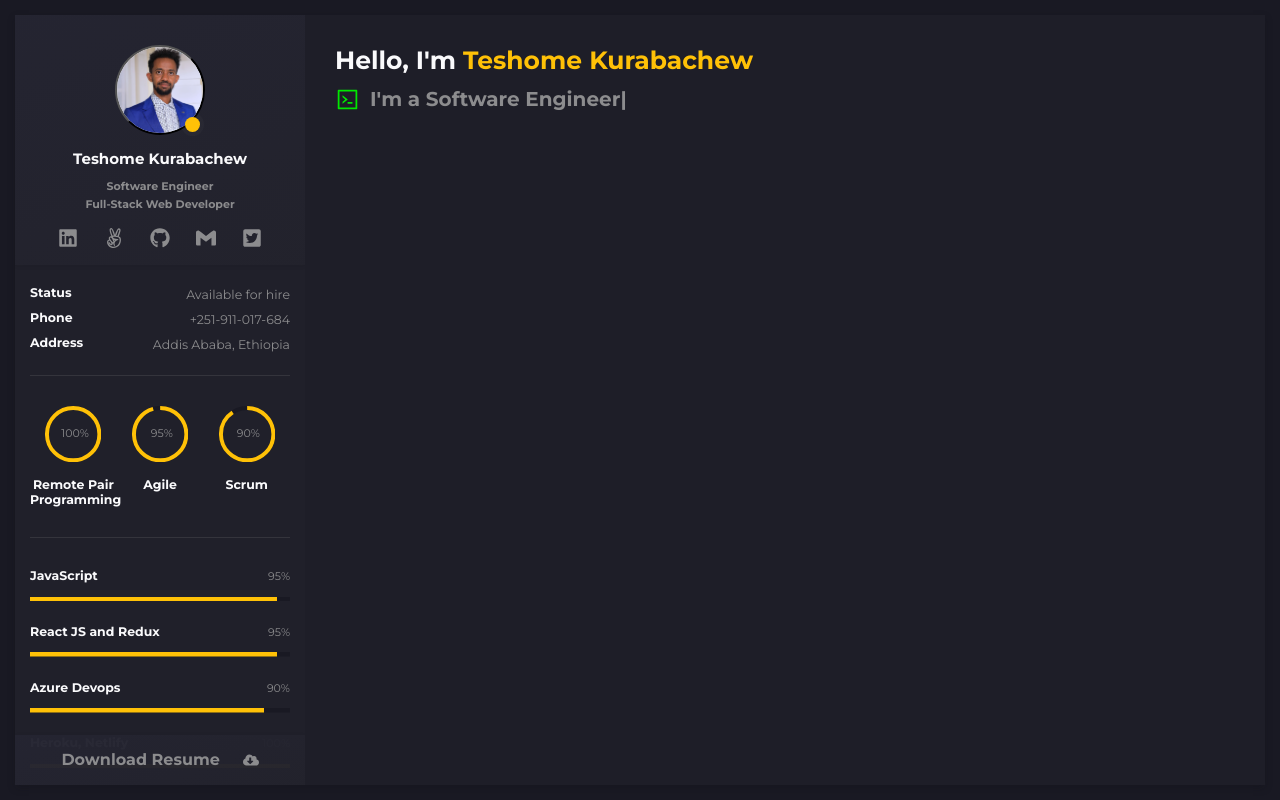
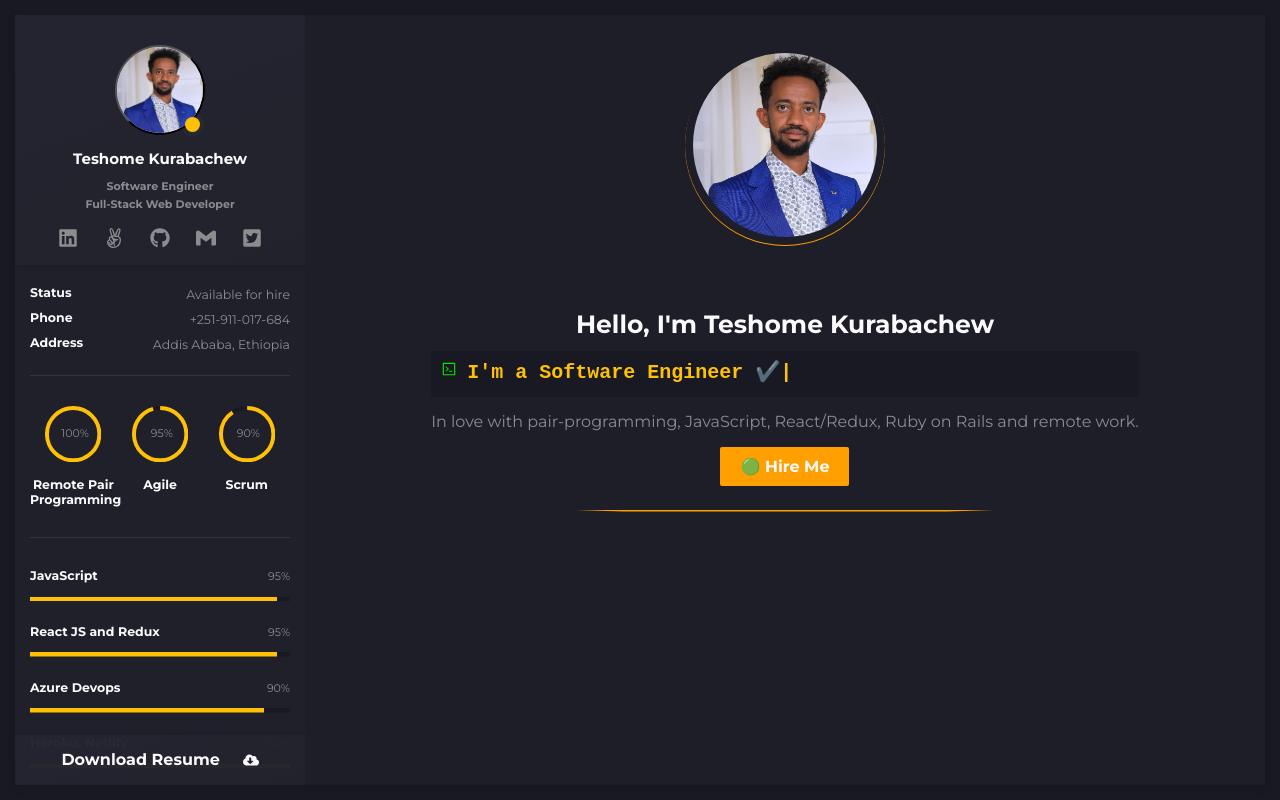
Before and after one commit to TesheMaximillan/Portfolio-V2, a React (Create React App) app: page / in a window 1280 px wide. Built offline with nearby package versions, Linux system fonts and the light colour scheme.

Commit message:
Finalizing profile page

```diff
--- a/src/App.scss
+++ b/src/App.scss
@@ -9,6 +9,7 @@
   --color-primary-2: #20202a;
   --color-primary-dark: #191923;
   --color-secondary: #FFC107;
+  --color-secondary-dark: #FFA000;
   --color-danger: #e80000;
   --color-success: #00e800;
 }
@@ -137,3 +138,35 @@ h5 {
 .active {
   transform: translateX(0);
 }
+
+.primaryButton {
+  font-family: inherit;
+  background: var(--color-secondary-dark);
+  color: var(--light-grey);
+  padding: 1rem 2rem;
+  border: none;
+  border-radius: 2px;
+  font-size: 1.6rem;
+  font-weight: 700;
+  cursor: pointer;
+  transition: all 0.3s ease-in-out;
+
+  &::before {
+    content: '🟢 ';
+  }
+
+  &:hover {
+    background: var(--color-secondary-dark);
+    border-left: 1rem solid var(--color-success);
+    border-bottom-left-radius: 0;
+    border-top-left-radius: 0;
+
+    &::before {
+      content: '✔️ ';
+    }
+  }
+
+  &:active {
+    transform: translateY(2px);
+  }
+}
--- a/src/common/Sidebar.module.scss
+++ b/src/common/Sidebar.module.scss
@@ -331,7 +331,7 @@
       display: flex;
       align-items: center;
       justify-content: space-around;
-      color: var(--warm-grey);
+      color: var(--light-grey);
       font-weight: 700;
       text-decoration: none;
       cursor: pointer;
--- a/src/components/Profile.jsx
+++ b/src/components/Profile.jsx
@@ -10,9 +10,13 @@ const Profile = () => {
     profileDetails,
     profileName,
     primaryText,
-    highlightedText,
     animatedText,
     icon,
+    tagline,
+    profileOptions,
+    profileImage,
+    profileImageBackground,
+    typeAnimation,
   } = styles;
   return (
     <div className={profileContainer}>
@@ -21,11 +25,7 @@ const Profile = () => {
           <div className={profileName}>
             <span className={primaryText}>
               <h1>
-                Hello, I&apos;m
-                <span className={highlightedText}>
-                  {' '}
-                  Teshome Kurabachew
-                </span>
+                Hello, I&apos;m Teshome Kurabachew
               </h1>
             </span>
           </div>
@@ -33,19 +33,33 @@ const Profile = () => {
             <AiOutlineCode className={icon} />
             <TypeAnimation
               sequence={[
-                "I'm a Full Stack Web Developer",
+                "I'm a Full-Stack Web Developer ✔️",
                 1000,
-                "I'm a Software Engineer",
+                "I'm a Software Engineer ✔️",
                 1000,
-                "I'm a DevOps Engineer",
+                "I'm a DevOps Engineer ✔️",
                 1000,
               ]}
               speed={50}
-              style={{ color: '#8c8c8e' }}
+              style={{ color: '#FFC107' }}
               wrapper="h2"
               repeat={Infinity}
+              className={typeAnimation}
             />
           </div>
+          <div className={tagline}>
+            <p>
+              In love with pair-programming, JavaScript, React/Redux, Ruby on Rails and remote work.
+            </p>
+          </div>
+          <div className={profileOptions}>
+            <button type="button" className="primaryButton">
+              Hire Me
+            </button>
+          </div>
+        </div>
+        <div className={profileImage}>
+          <div className={profileImageBackground} />
         </div>
       </div>
     </div>
--- a/src/components/Profile.module.scss
+++ b/src/components/Profile.module.scss
@@ -1,32 +1,102 @@
 .profileContainer {
   margin: 3rem;
+  display: flex;
+  align-items: center;
+  justify-content: center;
+  min-height: fit-content;
+  border-bottom: 0.2rem solid var(--color-secondary-dark);
+  clip-path: polygon(50% 0%, 100% 0, 100% 43%, 100% 98%, 68% 100%, 32% 100%, 0 98%, 0% 43%, 0 0);
 
   .profileParent {
+    display: flex;
+    align-items: center;
 
     .profileDetails {
+      display: flex;
+      flex-direction: column;
+      margin: 1.4rem 0 2.4rem 0;
 
       .profileName {
         color: var(--light-grey);
-
-        .primaryText {
-
-          .highlightedText {
-            color: var(--color-secondary);
-          }
       }
     }
 
     .animatedText {
       color: var(--color-success);
-        font-size: 2.5rem;
+      font-family: 'Courier New', Courier, monospace;
       font-weight: 700;
       display: flex;
+      width: 70%;
       align-items: flex-start;
+      background-color: var(--color-primary-dark);
+      padding: 2rem 2rem 1rem 2rem;
 
       .icon {
         margin-right: 1rem;
       }
     }
   }
+
+  .tagline {
+    color: var(--warm-grey);
+    margin: 1.2rem 0;
+  }
+
+  .profileImage {
+    display: flex;
+    align-items: center;
+    justify-content: center;
+    box-shadow: 0 1px 0 0 var(--color-secondary-dark);
+    border-radius: 50%;
+    width: 30rem;
+    height: 30rem;
+    margin-bottom: 10rem;
+
+    &Background {
+      height: 92%;
+      width: 92%;
+      background-image: url(../assets/images/professional.jpg);
+      background-size: cover;
+      background-position: center;
+      border-radius: 50%;
+      background-repeat: no-repeat;
+      transition: all 0.5s ease-out;
+
+      &:hover {
+        transform: scale(1.07);
       }
     }
+  }
+}
+
+@media (max-width: 1440px) {
+
+  .profileParent {
+    flex-direction: column-reverse;
+    align-items: center;
+    justify-content: center;
+
+    .profileDetails {
+      margin: 1.4rem 0 2.4rem 0;
+      align-items: center;
+      justify-content: center;
+      text-align: center;
+
+      .animatedText {
+        width: 100%;
+        padding: 1rem 1rem 0 1rem;
+      }
+    }
+
+    .profileImage {
+      margin-bottom: 5rem;
+      width: 20rem;
+      height: 20rem;
+
+      &Background {
+        height: 92%;
+        width: 92%;
+      }
+    }
+  }
+}
```
Lines whose indentation alone changed are shown as unchanged.
